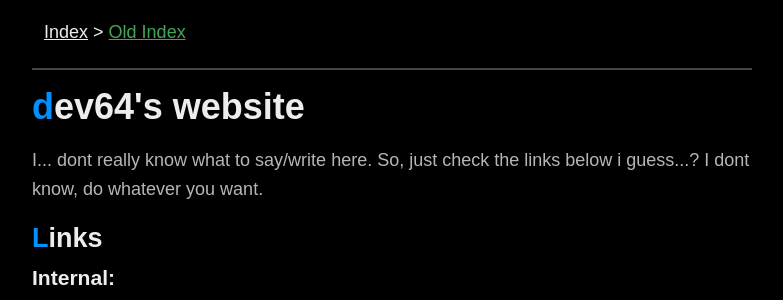
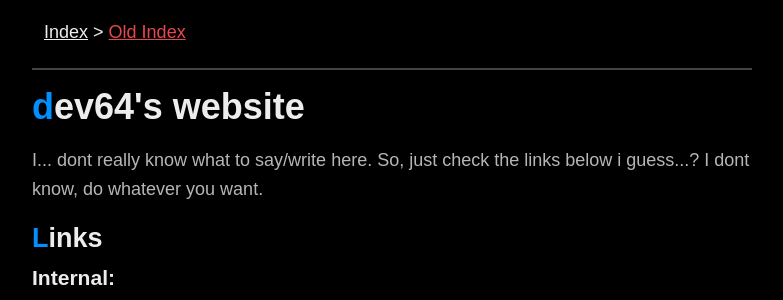
Before and after one commit to devlocalhost/website, a Flask app: page /?old=true in a window 1280 px wide. Shown: the top 300 px of the page, without its empty margins (248-1031 px from the left). Run offline with Flask 3, Linux system fonts and the light colour scheme; parts of the project's set-up code (start-up, migrations or seed data) failed here and were passed over.

Commit message:
minor changes again

```diff
--- a/templates/index_old.html
+++ b/templates/index_old.html
@@ -4,10 +4,21 @@
     index - dev64&#39;s website
 {% endblock %}
 
+{% block head %}
+{{ super() }}
+
+<style>
+    .old-index {
+        color: #E5484D;
+    }
+</style>
+
+{% endblock %}
+
 {% block content %}
 
     <div class="navigation">
-        <span><a href="/">Index</a> <span class="primary-text-color">&gt;</span> <a href="{{ request.full_url }}" class="current-endpoint">Old Index</a></span>
+        <span><a href="/">Index</a> <span class="primary-text-color">&gt;</span> <a href="{{ request.full_url }}" class="old-index">Old Index</a></span>
     </div>
 
     <hr>
```
